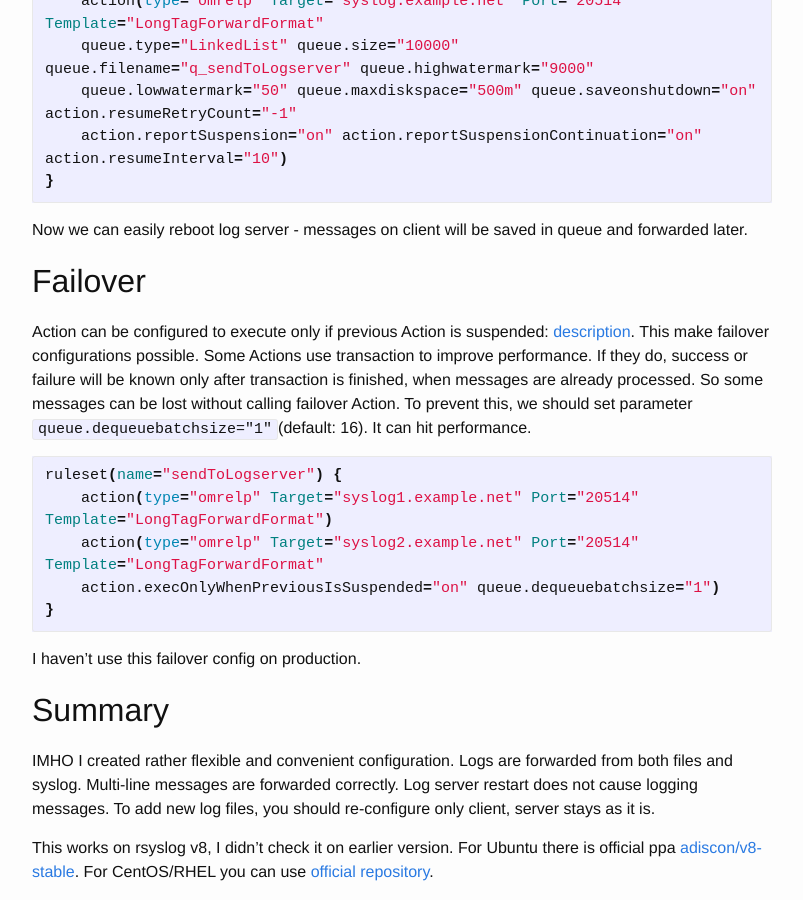
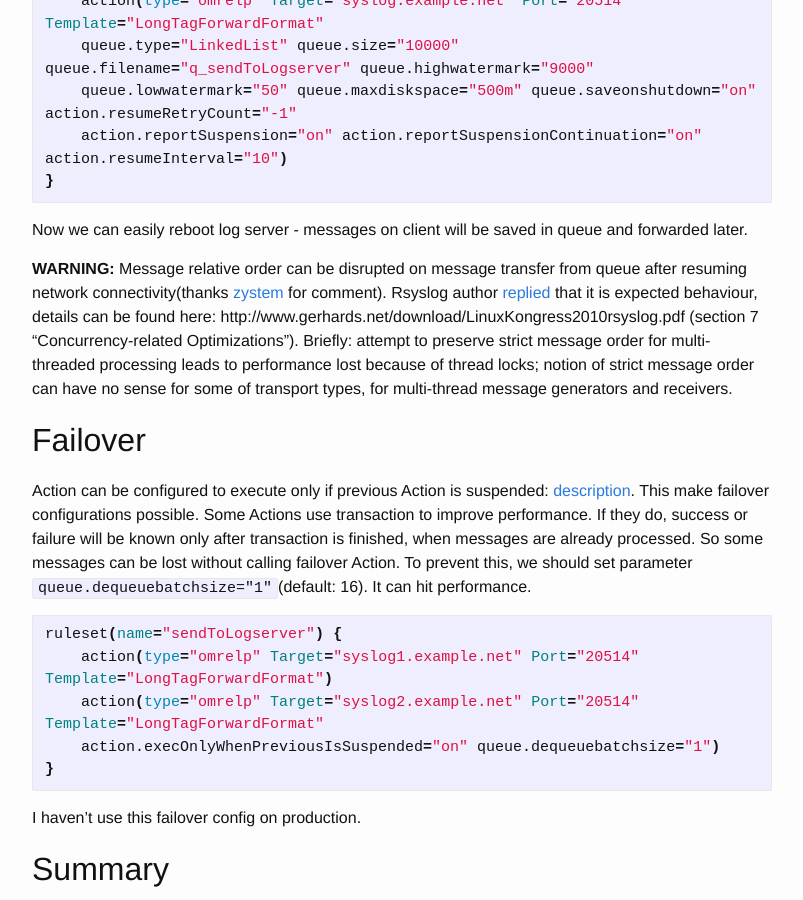
Before and after one commit to selivan/selivan.github.io, a Jekyll site: the page built from _posts/2017-02-07-rsyslog-log-forward-save-filename-handle-multi-line-failover.md, in a window 1280 px wide and 900 px high, scrolled down 10766 px. Shown: the whole window, without its empty margins (238-1041 px from the left). Built offline with Jekyll 4.4.1, drawn with Linux system fonts in a browser that asks for light colours; comment, search, counter and statistics services are not loaded.

Commit message:
update article

```diff
--- a/_posts/2017-02-07-rsyslog-log-forward-save-filename-handle-multi-line-failover.md
+++ b/_posts/2017-02-07-rsyslog-log-forward-save-filename-handle-multi-line-failover.md
@@ -362,6 +362,8 @@ ruleset(name="sendToLogserver") {
 
 Now we can easily reboot log server - messages on client will be saved in queue and forwarded later.
 
+**WARNING:** Message relative order can be disrupted on message transfer from queue after resuming network connectivity(thanks [zystem](https://habrahabr.ru/users/zystem/) for comment). Rsyslog author [replied](https://github.com/rsyslog/rsyslog/issues/1400#issuecomment-278396567) that it is expected behaviour, details can be found here: http://www.gerhards.net/download/LinuxKongress2010rsyslog.pdf (section 7 "Concurrency-related Optimizations"). Briefly: attempt to preserve strict message order for multi-threaded processing leads to performance lost because of thread locks; notion of strict message order can have no sense for some of transport types, for multi-thread message generators and receivers.
+
 ## Failover
 
 Action can be configured to execute only if previous Action is suspended: [description](http://www.rsyslog.com/action-execonlywhenpreviousissuspended-preciseness/). This make failover configurations possible. Some Actions use transaction to improve performance. If they do, success or failure will be known only after transaction is finished, when messages are already processed. So some messages can be lost without calling failover Action. To prevent this, we should set parameter `queue.dequeuebatchsize="1"`(default: 16). It can hit performance.
```
